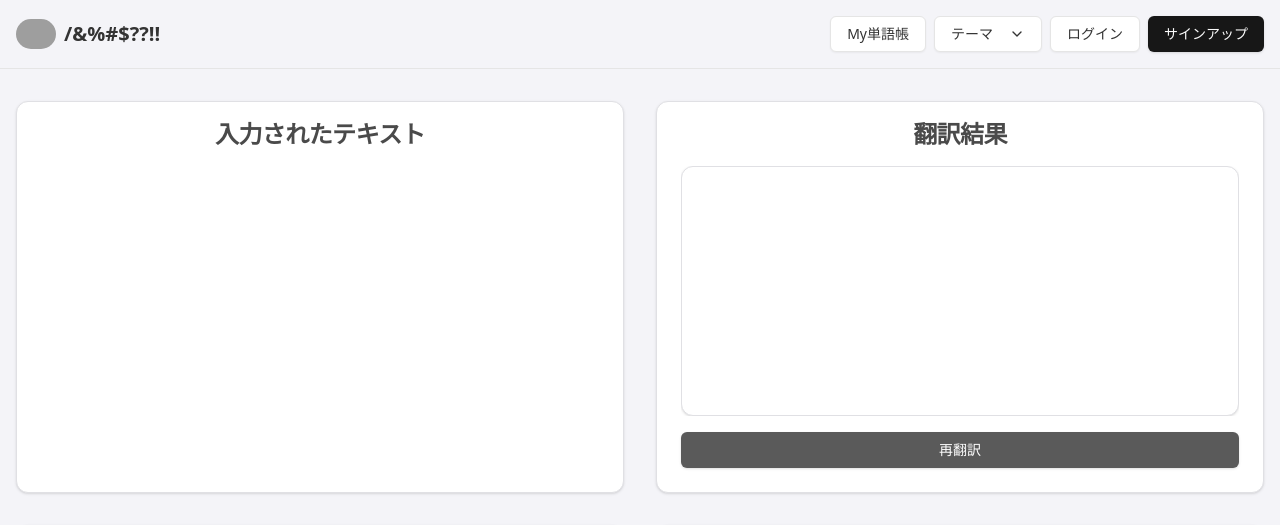
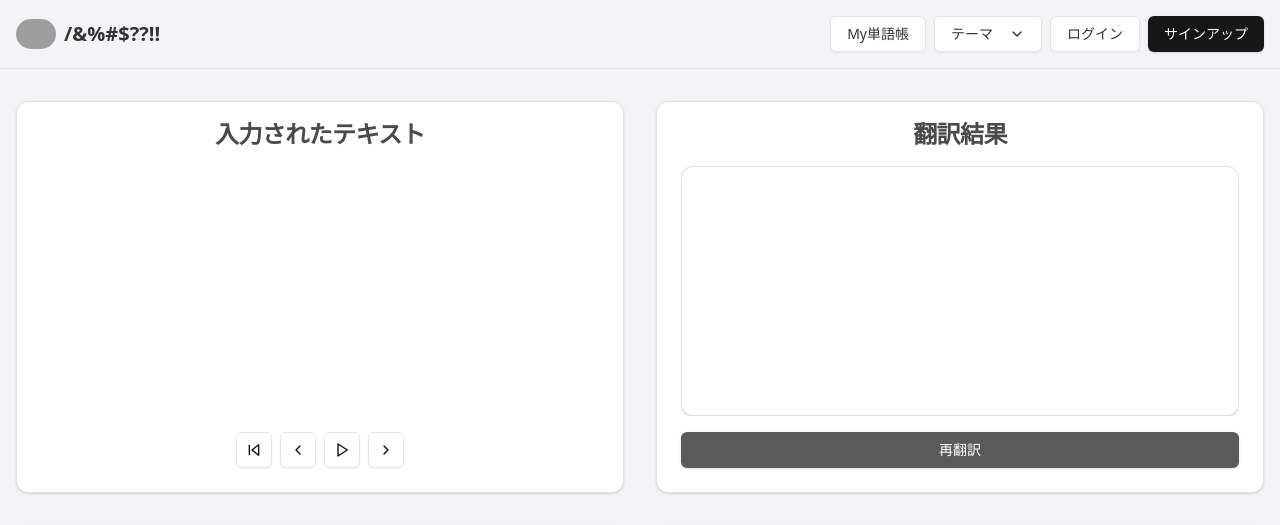
Before and after one commit to toko14/lingo.ai, a Next.js app: page /main in a window 1280 px wide. Shown: the top 525 px of the page. Built offline with nearby package versions, Linux system fonts and the light colour scheme; no server answers; grey boxes are pictures that could not be loaded.

Commit message:
全文音声読み上げ機能の追加

```diff
--- a/src/components/InputTextDisplay.tsx
+++ b/src/components/InputTextDisplay.tsx
@@ -1,6 +1,9 @@
 import { Card, CardHeader, CardTitle, CardContent } from "@/components/ui/card";
 import { useTheme } from "next-themes";
 import { themes } from "@/styles/themes";
+import { useState, useEffect, useRef } from "react";
+import { Button } from "@/components/ui/button";
+import { Play, Pause, SkipBack, ChevronLeft, ChevronRight } from "lucide-react";
 
 interface InputTextDisplayProps {
   text: string;
@@ -8,16 +11,159 @@ interface InputTextDisplayProps {
 
 export default function InputTextDisplay({ text }: InputTextDisplayProps) {
   const { theme } = useTheme();
+  const [isReading, setIsReading] = useState(false);
+  const [speechSynthesis, setSpeechSynthesis] = useState<SpeechSynthesis | null>(null);
+  const [utterance, setUtterance] = useState<SpeechSynthesisUtterance | null>(null);
+  const [isPaused, setIsPaused] = useState(false);
+  const [startTime, setStartTime] = useState<number | null>(null);
+  const [elapsedTime, setElapsedTime] = useState(0);
+  const timerRef = useRef<number | null>(null);
+  const [currentSentenceIndex, setCurrentSentenceIndex] = useState(0);
+  const sentences = useRef<string[]>([]);
+
+  useEffect(() => {
+    setSpeechSynthesis(window.speechSynthesis);
+    // テキストを文に分割
+    sentences.current = text.match(/[^.!?]+[.!?]+|\s*$/g) || [];
+
+    const newUtterance = new SpeechSynthesisUtterance(sentences.current[0]);
+    newUtterance.lang = 'en-US';
+
+    const setVoice = () => {
+      const voices = window.speechSynthesis.getVoices();
+      const englishVoice = voices.find(voice =>
+        voice.lang.includes('en-US') &&
+        !voice.name.includes('Microsoft') // より自然な音声を選択
+      );
+      if (englishVoice) {
+        newUtterance.voice = englishVoice;
+      }
+    };
+
+    newUtterance.onstart = () => {
+      setStartTime(Date.now());
+      setElapsedTime(0);
+      timerRef.current = window.setInterval(() => {
+        setElapsedTime(prev => prev + 100);
+      }, 100);
+    };
+
+    newUtterance.onend = () => {
+      if (currentSentenceIndex < sentences.current.length - 1) {
+        setCurrentSentenceIndex(prev => prev + 1);
+        const nextUtterance = new SpeechSynthesisUtterance(sentences.current[currentSentenceIndex + 1]);
+        nextUtterance.lang = 'en-US';
+        if (newUtterance.voice) {
+          nextUtterance.voice = newUtterance.voice;
+        }
+        setUtterance(nextUtterance);
+        speechSynthesis?.speak(nextUtterance);
+      } else {
+        setIsReading(false);
+      }
+    };
+
+    setUtterance(newUtterance);
+
+    return () => {
+      window.speechSynthesis.removeEventListener('voiceschanged', setVoice);
+      if (speechSynthesis) {
+        speechSynthesis.cancel();
+      }
+      if (timerRef.current) {
+        clearInterval(timerRef.current);
+      }
+    };
+  }, [text]);
+
+  const speakFullText = () => {
+    if (speechSynthesis && utterance) {
+      speechSynthesis.cancel(); // 既存の発話をキャンセル
+      const fullUtterance = new SpeechSynthesisUtterance(text);
+      fullUtterance.lang = 'en-US';
+      if (utterance.voice) {
+        fullUtterance.voice = utterance.voice;
+      }
+
+      fullUtterance.onend = () => {
+        setIsReading(false);
+        setCurrentSentenceIndex(sentences.current.length - 1);
+      };
+
+      setUtterance(fullUtterance);
+      speechSynthesis.speak(fullUtterance);
+      setIsReading(true);
+    }
+  };
+
+  const handleSpeak = () => {
+    if (currentSentenceIndex === 0) {
+      speakFullText();
+    } else if (speechSynthesis && utterance) {
+      utterance.text = sentences.current[currentSentenceIndex];
+      speechSynthesis.speak(utterance);
+      setIsReading(true);
+    }
+  };
+
+  const handlePause = () => {
+    if (speechSynthesis) {
+      speechSynthesis.pause();
+      setIsPaused(true);
+    }
+  };
+
+  const handleResume = () => {
+    if (speechSynthesis) {
+      speechSynthesis.resume();
+      setIsPaused(false);
+    }
+  };
+
+  const handleNext = () => {
+    if (currentSentenceIndex < sentences.current.length - 1) {
+      speechSynthesis?.cancel();
+      setCurrentSentenceIndex(prev => prev + 1);
+      if (utterance) {
+        utterance.text = sentences.current[currentSentenceIndex + 1];
+        speechSynthesis?.speak(utterance);
+      }
+    }
+  };
+
+  const handlePrevious = () => {
+    if (currentSentenceIndex > 0) {
+      speechSynthesis?.cancel();
+      setCurrentSentenceIndex(prev => prev - 1);
+      if (utterance) {
+        utterance.text = sentences.current[currentSentenceIndex - 1];
+        speechSynthesis?.speak(utterance);
+      }
+    }
+  };
+
+  const handleStop = () => {
+    if (speechSynthesis) {
+      speechSynthesis.cancel();
+      setIsReading(false);
+      setIsPaused(false);
+      setCurrentSentenceIndex(0);
+      // 最初の文を設定
+      if (utterance) {
+        utterance.text = sentences.current[0];
+      }
+    }
+  };
 
   return (
-    <Card className={`${themes[theme as keyof typeof themes]?.card} ${themes[theme as keyof typeof themes]?.cardBorder} border h-full`}>
+    <Card className={`${themes[theme as keyof typeof themes]?.card} ${themes[theme as keyof typeof themes]?.cardBorder} border h-full flex flex-col`}>
       <CardHeader className="p-4">
         <CardTitle className={`text-2xl font-bold text-center ${themes[theme as keyof typeof themes]?.cardText}`}>
           入力されたテキスト
         </CardTitle>
       </CardHeader>
-      <CardContent>
-        <div className="overflow-y-auto" style={{ maxHeight: 'calc(100% - 60px)', minHeight: '200px' }}>
+      <CardContent className="flex-grow flex flex-col">
+        <div className="flex-grow overflow-y-auto mb-4" style={{ minHeight: '200px' }}>
           <pre
             className={`
               whitespace-pre-wrap
@@ -39,6 +185,32 @@ export default function InputTextDisplay({ text }: InputTextDisplayProps) {
             {text}
           </pre>
         </div>
+        <div className="flex justify-center space-x-2 mt-auto">
+          <Button onClick={handleStop} variant="outline" size="icon" title="最初に戻る">
+            <SkipBack className="h-4 w-4" />
+          </Button>
+          <Button onClick={handlePrevious} variant="outline" size="icon" title="前の文">
+            <ChevronLeft className="h-4 w-4" />
+          </Button>
+          {isReading ? (
+            isPaused ? (
+              <Button onClick={handleResume} variant="outline" size="icon" title="再開">
+                <Play className="h-4 w-4" />
+              </Button>
+            ) : (
+              <Button onClick={handlePause} variant="outline" size="icon" title="一時停止">
+                <Pause className="h-4 w-4" />
+              </Button>
+            )
+          ) : (
+            <Button onClick={handleSpeak} variant="outline" size="icon" title="再生">
+              <Play className="h-4 w-4" />
+            </Button>
+          )}
+          <Button onClick={handleNext} variant="outline" size="icon" title="次の文">
+            <ChevronRight className="h-4 w-4" />
+          </Button>
+        </div>
       </CardContent>
     </Card>
   );
```
